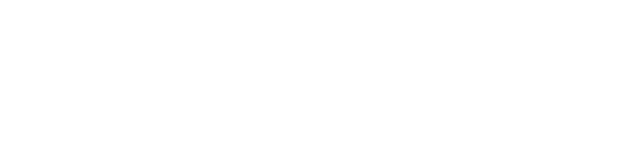
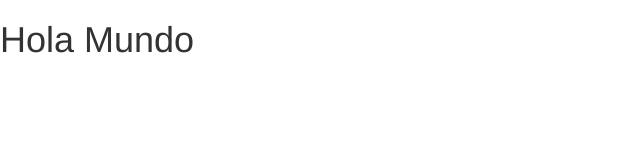
Before and after one commit to MarioManri98/ProyectoGit, a plain HTML site: page template-html5-master/index.html in a window 1280 px wide. Shown: the whole page, without its empty margins (0-640 px from the left). Drawn offline with Linux system fonts and the light colour scheme.

Commit message:
Versión 2
"Hola Mundo" añadido a la plantilla

```diff
--- a/template-html5-master/index.html
+++ b/template-html5-master/index.html
@@ -4,7 +4,7 @@
 <head>
   <meta charset="utf-8" />
   <meta http-equiv="x-ua-compatible" content="ie=edge" />
-  <title>Here comes the title</title>
+  <title>ProyectoGit</title>
   <!-- These lines go in the first 1024 bytes -->
 
   <!-- References -->
@@ -29,7 +29,7 @@
 
 <body>
   <!-- Web Content-->
-
+    <span><h1>Hola Mundo</h1></span>
 
 
   <!-- Application Scripts -->
```
